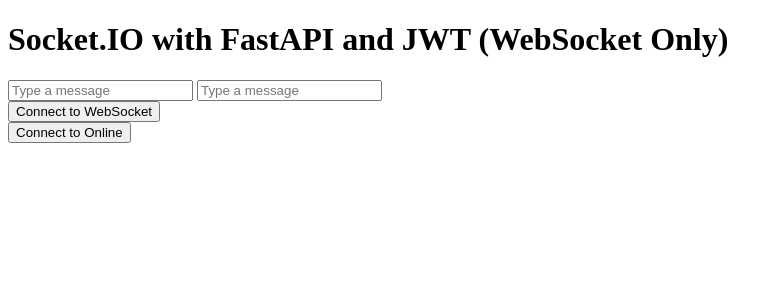
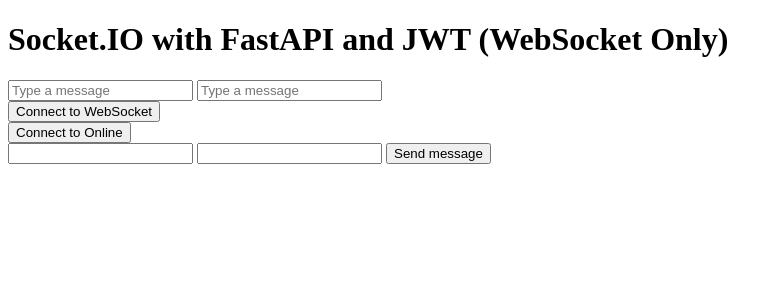
Before and after one commit to VitaliyKozhushko/chat_app, a FastAPI app: page / in a window 1280 px wide. Shown: the top 300 px of the page, without its empty margins (0-782 px from the left). Run offline with FastAPI, Linux system fonts and the light colour scheme; parts of the project's set-up code (start-up, migrations or seed data) failed here and were passed over; some libraries are stand-ins or nearby versions.

Commit message:
send private message

```diff
--- a/templates/index.html
+++ b/templates/index.html
@@ -14,6 +14,11 @@
         <button id="connect-btn">Connect to WebSocket</button>
     </div>
     <button id="user-online">Connect to Online</button>
+    <div>
+        <input type="text" id="user-socket-id"/>
+        <input type="text" id="message-user"/>
+        <button id="send-private-mes">Send message</button>
+    </div>
     <div id="rooms"></div>
     <div id="rooms-user"></div>
     <div id="messages"></div>
@@ -85,6 +90,10 @@
             socket.on("disconnect", () => {
                 console.log("Disconnected from WebSocket server");
                 document.getElementById('messages').innerHTML += "<p>Disconnected from WebSocket</p>";
+            });
+
+            socket.on('private_message', function(data) {
+                console.log(`Получено сообщение от ${data.from}: ${data.message}`);
             });
         }
 
@@ -160,6 +169,16 @@
         document.getElementById('connect-btn').addEventListener('click', () => {
             connectWebSocket();
         });
+        document.getElementById('send-private-mes').addEventListener('click', sendPrivateMes)
+
+        function sendPrivateMes() {
+            let toUserId = document.getElementById('user-socket-id').value
+            let message = document.getElementById('message-user').value
+            socket.emit('private_message', {
+                to: toUserId,
+                message: message
+            });
+        }
     </script>
 </body>
 </html>
```
